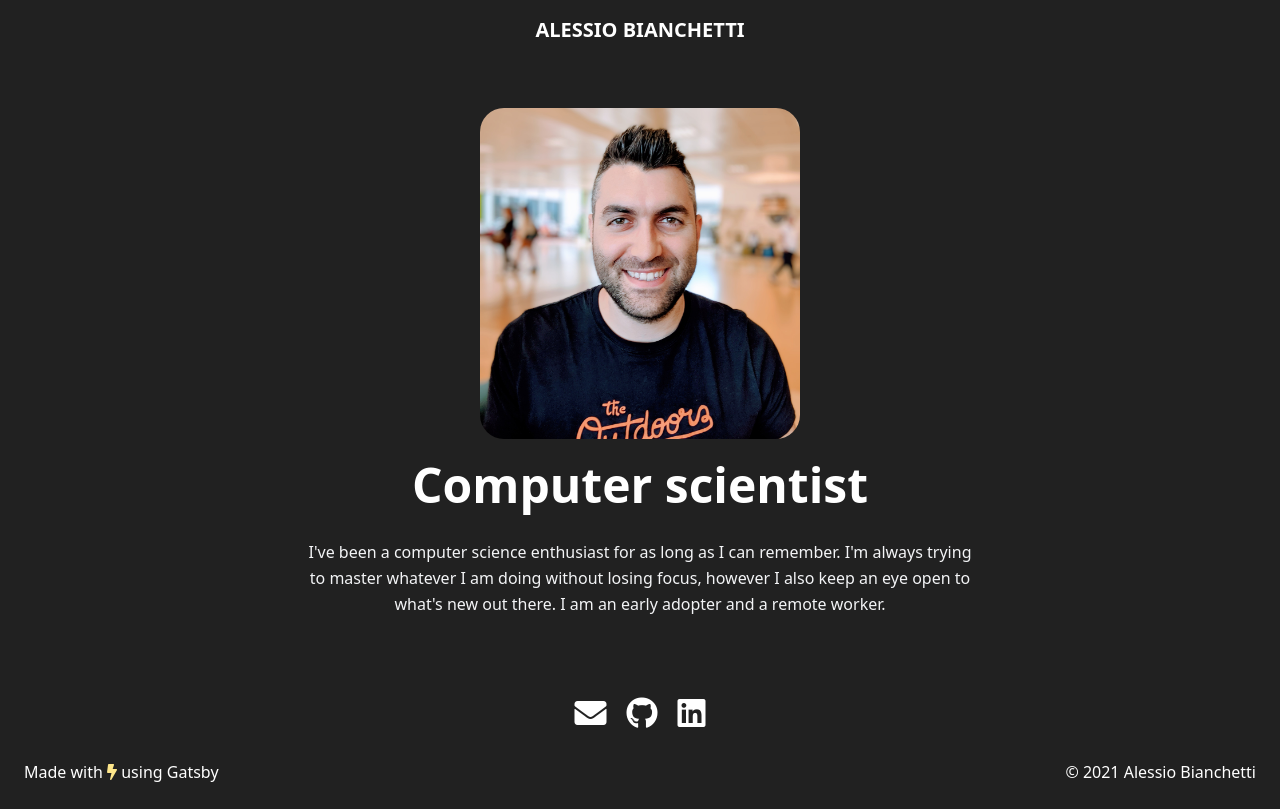
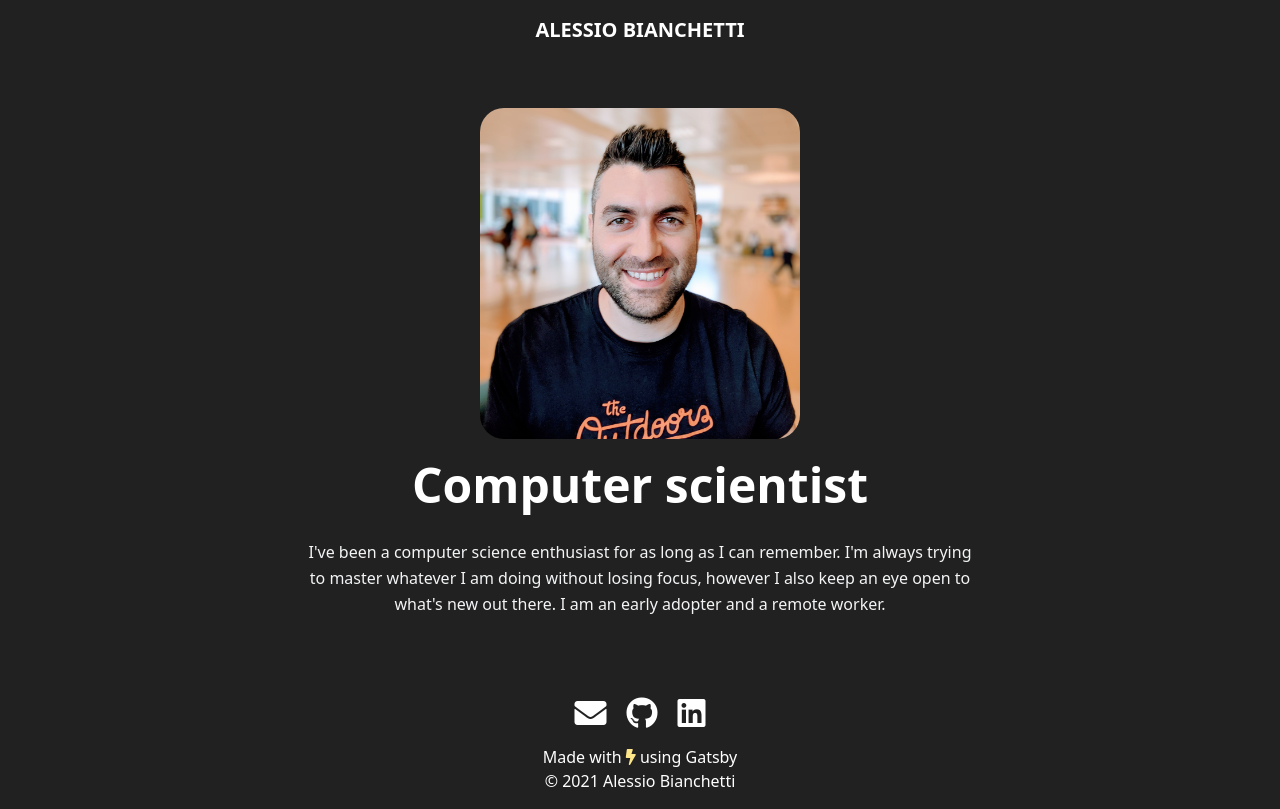
Before and after one commit to abianche/gatsby-profile, a Gatsby site: page / in a window 1280 px wide. Built offline with nearby package versions, Linux system fonts and the light colour scheme; Gatsby itself is replaced by a stand-in of ours.

Commit message:
Update footer.jsx

```diff
--- a/src/components/footer.jsx
+++ b/src/components/footer.jsx
@@ -16,8 +16,8 @@ export default function Footer() {
 
   return (
     <footer className="p-4 px-6">
-      <div className="flex flex-col lg:flex-row items-center">
-        <div className="w-full lg:w-auto lg:mr-auto text-center text-white lg:text-left">
+      <div className="flex flex-col items-center">
+        <div className="text-center text-white">
           Made with <i className="fas fa-bolt text-yellow-200"></i> using{" "}
           <a
             aria-label="gatsby"
@@ -28,7 +28,7 @@ export default function Footer() {
             Gatsby
           </a>
         </div>
-        <div className="w-full lg:w-auto text-center text-white lg:text-right">
+        <div className="text-center text-white">
           © {new Date().getFullYear()} {data.site.siteMetadata.title}
         </div>
       </div>
```
